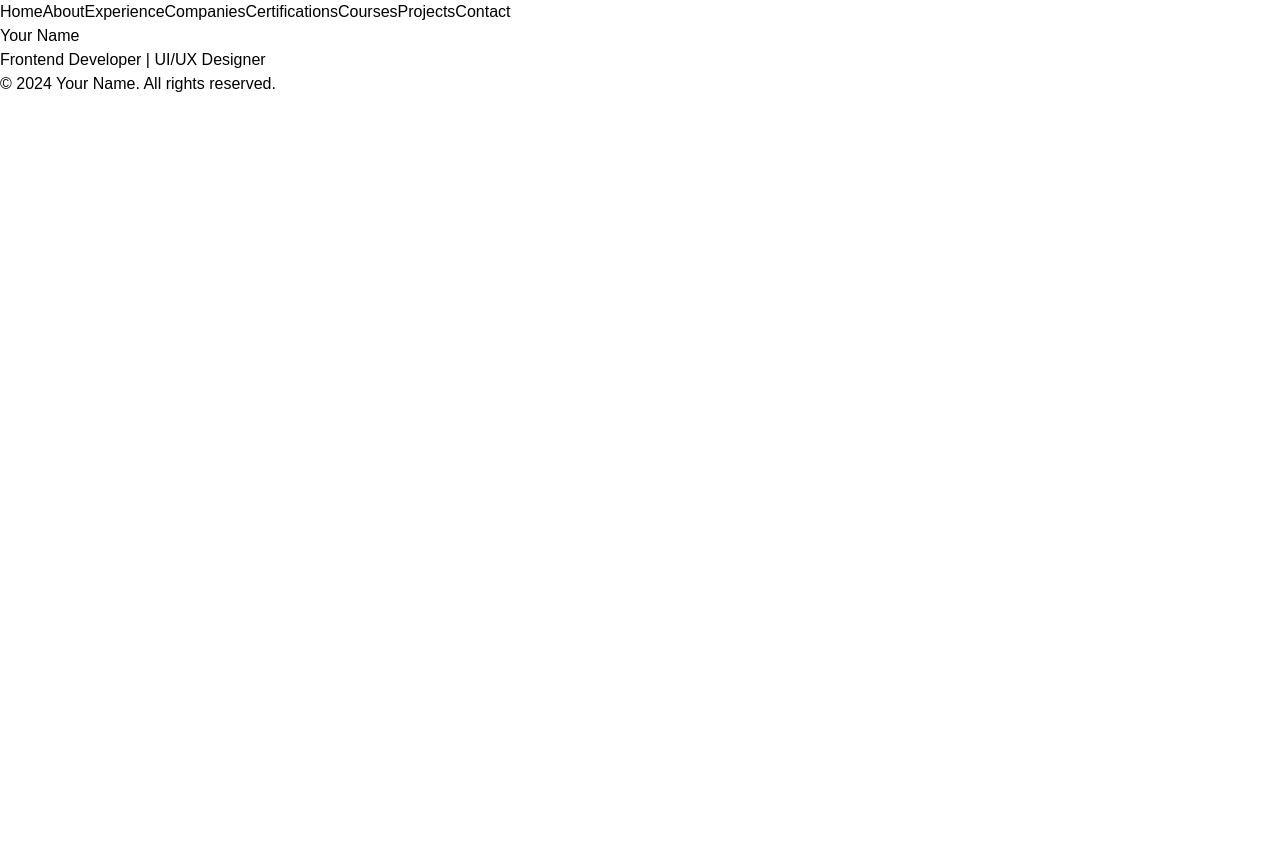
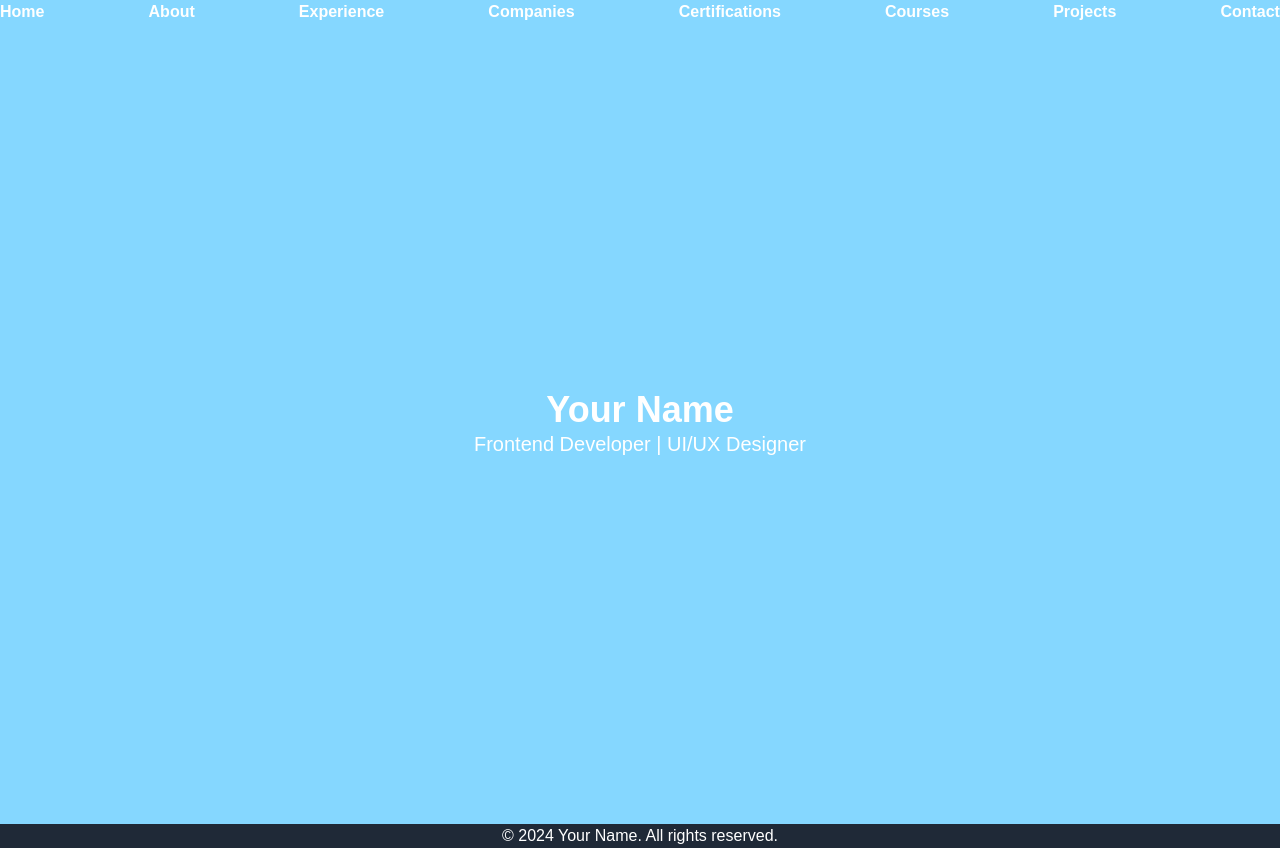
Before and after one commit to alexyocruz1/alexy.cruz, a Next.js app: page / in a window 1280 px wide. Before the commit the page ends 800 px from the top, so only its background shows below. Built offline with nearby package versions, Linux system fonts and the light colour scheme.

Commit message:
tailwind.ts config file removed

```diff
--- a/postcss.config.mjs
+++ b/postcss.config.mjs
@@ -1,13 +1,7 @@
 // postcss.config.mjs
 
 import { defineConfig } from 'postcss';
-import flexbugs from 'postcss-flexbugs-fixes';
-import tailwindcss from 'tailwindcss';
 
 export default defineConfig({
-  plugins: [
-    flexbugs,
-    tailwindcss,
-    // Add other PostCSS plugins here if needed
-  ],
+  plugins: [ 'tailwindcss', 'autoprefixer', ],
 });
--- a/tailwind.config.js
+++ /dev/null
@@ -1,31 +0,0 @@
-/** @type {import('tailwindcss').Config} */
-module.exports = {
-  plugins: [],
-  content: ['./src/**/*.{html,js}'],
-  theme: {
-    colors: {
-      'blue': '#1fb6ff',
-      'purple': '#7e5bef',
-      'pink': '#ff49db',
-      'orange': '#ff7849',
-      'green': '#13ce66',
-      'yellow': '#ffc82c',
-      'gray-dark': '#273444',
-      'gray': '#8492a6',
-      'gray-light': '#d3dce6',
-    },
-    fontFamily: {
-      sans: ['Graphik', 'sans-serif'],
-      serif: ['Merriweather', 'serif'],
-    },
-    extend: {
-      spacing: {
-        '8xl': '96rem',
-        '9xl': '128rem',
-      },
-      borderRadius: {
-        '4xl': '2rem',
-      }
-    }
-  },
-}
--- a/tailwind.config.ts
+++ b/tailwind.config.ts
@@ -5,13 +5,27 @@ const config: Config = {
   mode: 'jit',
   purge: ['./src/**/*.{js,jsx,ts,tsx}'],
   darkMode: 'class',
-  content: ['./src/**/*.{js,jsx,ts,tsx}', './public/index.html'],
+  content: [
+    './src/pages/**/*.{js,jsx,ts,tsx}',
+    './src/components/**/*.{js,jsx,ts,tsx}',
+  ],
   theme: {
     extend: {
       colors: {
         'soft-blue': '#85d7ff',
         'soft-green': '#8cffa8',
       },
+    },
+    fontFamily: {
+      sans: ['Graphik', 'sans-serif'],
+      serif: ['Merriweather', 'serif'],
+    },
+    spacing: {
+      '8xl': '96rem',
+      '9xl': '128rem',
+    },
+    borderRadius: {
+      '4xl': '2rem',
     },
   },
   variants: {
```
